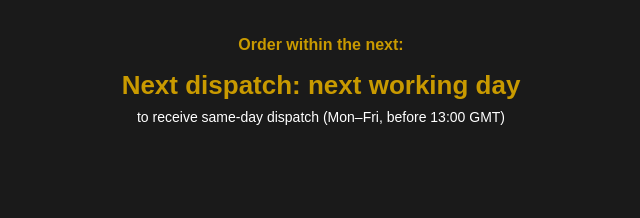
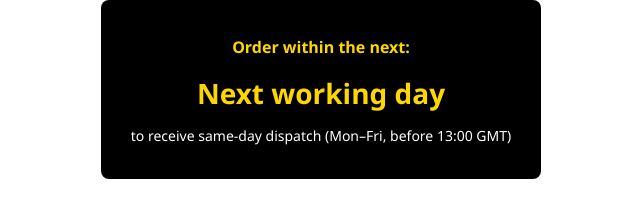
Before and after one commit to AquascapeDesign/shrimp-countdown, a plain HTML site: page index.html in a window 1280 px wide. Shown: the whole page, without its empty margins (319-959 px from the left). Drawn offline with Linux system fonts and the light colour scheme.

Commit message:
Update index.html

```diff
--- a/index.html
+++ b/index.html
@@ -2,38 +2,64 @@
 <html lang="en">
 <head>
   <meta charset="UTF-8">
-  <title>Daily Countdown</title>
+  <title>Shipping Countdown</title>
   <style>
-    body { margin: 0; padding: 0; font-family: sans-serif; background: #1a1a1a; color: #c99a00; }
-    .container { padding: 20px; text-align: center; }
-    #cd { font-size: 26px; font-weight: bold; margin-top: 10px; }
-    .info { font-size: 14px; color: #fff; margin-top: 8px; }
+    body {
+      margin: 0;
+      padding: 0;
+      font-family: 'Segoe UI', sans-serif;
+      background: transparent;
+    }
+    .container {
+      padding: 20px;
+      text-align: center;
+      background-color: #000;
+      color: #FFD700;
+      border-radius: 8px;
+      max-width: 400px;
+      margin: auto;
+    }
+    #cd {
+      font-size: 28px;
+      font-weight: bold;
+      color: #FFD700;
+    }
+    .info {
+      font-size: 14px;
+      color: #FFFFFF;
+    }
   </style>
 </head>
 <body>
   <div class="container">
     <p><strong>Order within the next:</strong></p>
     <div id="cd">--:--:--</div>
-    <div class="info">to receive same-day dispatch (Mon–Fri, before 13:00 GMT)</div>
+    <p class="info">to receive same-day dispatch (Mon–Fri, before 13:00 GMT)</p>
   </div>
 
   <script>
     function updateCountdown() {
       const now = new Date();
-      const target = new Date();
-      target.setUTCHours(13, 0, 0, 0);
-      if (now > target || now.getUTCDay() === 6 || now.getUTCDay() === 0) {
-        document.getElementById("cd").textContent = "Next dispatch: next working day";
+      const cutoff = new Date();
+      cutoff.setHours(13, 0, 0, 0); // 13:00 GMT
+
+      if (now > cutoff || now.getDay() === 6 || now.getDay() === 0) {
+        // After 13:00 or on weekend
+        document.getElementById("cd").innerText = "Next working day";
         return;
       }
-      const diff = target - now;
-      const h = Math.floor(diff / 1000 / 60 / 60);
-      const m = Math.floor((diff / 1000 / 60) % 60);
-      const s = Math.floor((diff / 1000) % 60);
-      document.getElementById("cd").textContent = `${h}h ${m}m ${s}s`;
+
+      const diff = cutoff - now;
+      const hours = Math.floor(diff / 1000 / 60 / 60);
+      const minutes = Math.floor((diff / 1000 / 60) % 60);
+      const seconds = Math.floor((diff / 1000) % 60);
+
+      document.getElementById("cd").innerText =
+        `${String(hours).padStart(2, '0')}:${String(minutes).padStart(2, '0')}:${String(seconds).padStart(2, '0')}`;
     }
+
+    setInterval(updateCountdown, 1000);
     updateCountdown();
-    setInterval(updateCountdown, 1000);
   </script>
 </body>
 </html>
```
